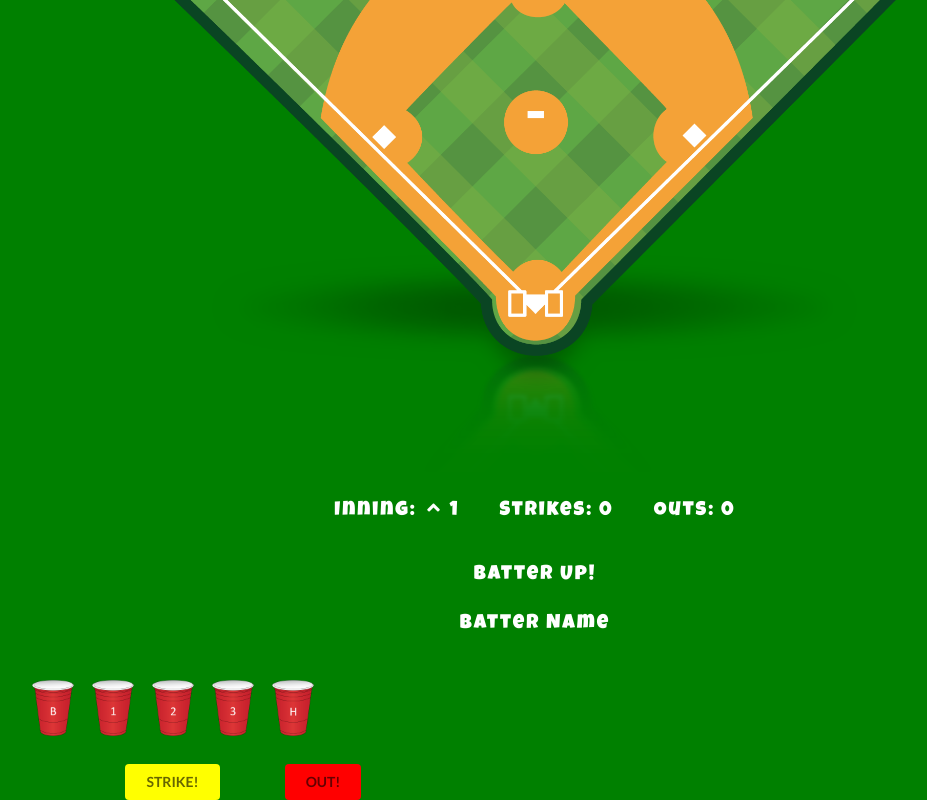
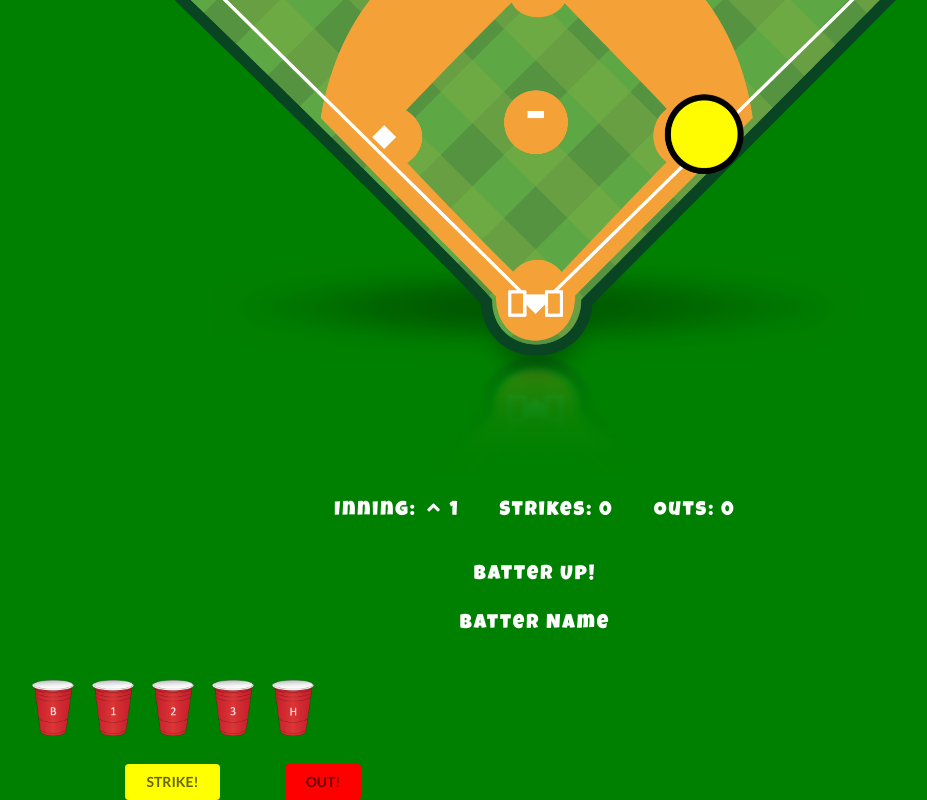
Before and after one commit to trykhov/baseball_tracker, a React app: page /play_ball in a window 1280 px wide. Both pictures are taken after a click on the picture 218 px from the left and 1139 px from the top of the page. Shown: the part 431-1231 px from the top of the page, without its empty margins (105-1032 px from the left). Built offline with nearby package versions, Linux system fonts and the light colour scheme.

Commit message:
allow the field image to change depending on who is on base

```diff
--- /dev/null
+++ b/src/components/FieldImage.js
@@ -0,0 +1,40 @@
+import React from 'react';
+import { connect } from 'react-redux';
+import empty from '../img/empty_bases.png';
+import firstSecond from '../img/on_first_second.png';
+import firstThird from '../img/on_first_third.png';
+import secondThird from '../img/on_second_third.png';
+
+
+class FieldImage extends React.Component {
+
+  renderField = () => {
+    let field = this.props.bases;
+    if(field[1] && field[2] && field[3]) {
+      return <img style={{height: "30%", width: "80%"}} src={require('../img/bases_loaded.png')} />;
+    } else if(field[1] && field[2] && !field[3]) {
+      return <img style={{height: "30%", width: "80%"}} src={require('../img/on_first_second.png')} />;
+    } else if(field[1] && !field[2] && !field[3]) {
+      return <img style={{height: "30%", width: "80%"}} src={require('../img/on_first.png')} />;
+    } else if(!field[1] && field[2] && !field[3]) {
+      return <img style={{height: "30%", width: "80%"}} src={require('../img/on_second.png')} />;
+    } else if(!field[1] && field[2] && field[3]) {
+      return <img style={{height: "30%", width: "80%"}} src={require('../img/on_second_third.png')} />;
+    } else if(!field[1] && !field[2] && field[3]) {
+      return <img style={{height: "30%", width: "80%"}} src={require('../img/on_third.png')} />;
+    } else if(field[1] && !field[2] && field[3]) {
+      return <img style={{height: "30%", width: "80%"}} src={require('../img/on_first_third.png')} />;
+    }
+    return <img style={{height: "30%", width: "80%"}} src={require('../img/empty_bases.png')} />;;
+  }
+
+  render() {
+    return <div style={{display: "flex", justifyContent: "center"}}>{this.renderField()}</div>
+  }
+}
+
+const mapStateToProps = state => {
+  return {bases: state.onBase}
+}
+
+export default connect(mapStateToProps)(FieldImage);
--- a/src/components/Game.js
+++ b/src/components/Game.js
@@ -2,12 +2,12 @@ import React from 'react';
 import { connect } from 'react-redux';
 import { newInning, strike, youreOut, hit } from '../actions';
 import '../css/game.css';
-import empty from '../img/empty_bases.png';
 import bunt from '../img/bunt_cup.png';
 import single from '../img/single.png';
 import double from '../img/double.png';
 import triple from '../img/triple.png';
 import homerun  from '../img/homerun.png';
+import FieldImage from './FieldImage';
 
 
 class Game extends React.Component {
@@ -72,9 +72,7 @@ class Game extends React.Component {
             <label style={{color: "red"}}>Team 1: </label>
             <label style={{color: "blue"}}>Team 2: </label>
           </div>
-          <div id="field_status">
-            <img className="bases" src={empty} />
-          </div>
+          <FieldImage />
           <div id="info">
             <label> Inning: <i className="angle up icon"></i>{this.props.inning}</label>
             <label> Strikes: {this.props.strikes} </label>
--- a/src/css/game.css
+++ b/src/css/game.css
@@ -1,8 +1,3 @@
-
-.bases {
-  height: 30%;
-  width: 80%;
-}
 
 #batter {
   text-align: center;
```
